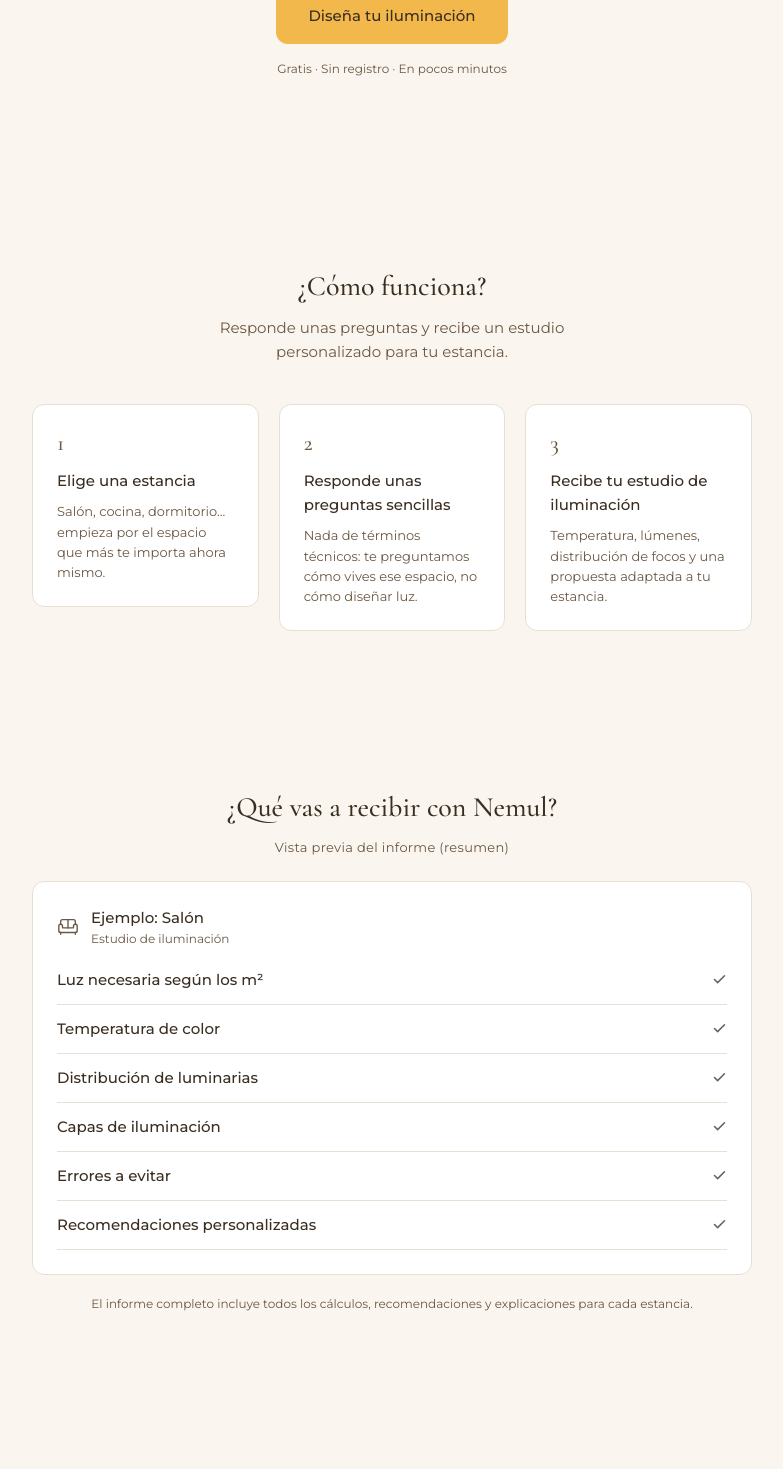
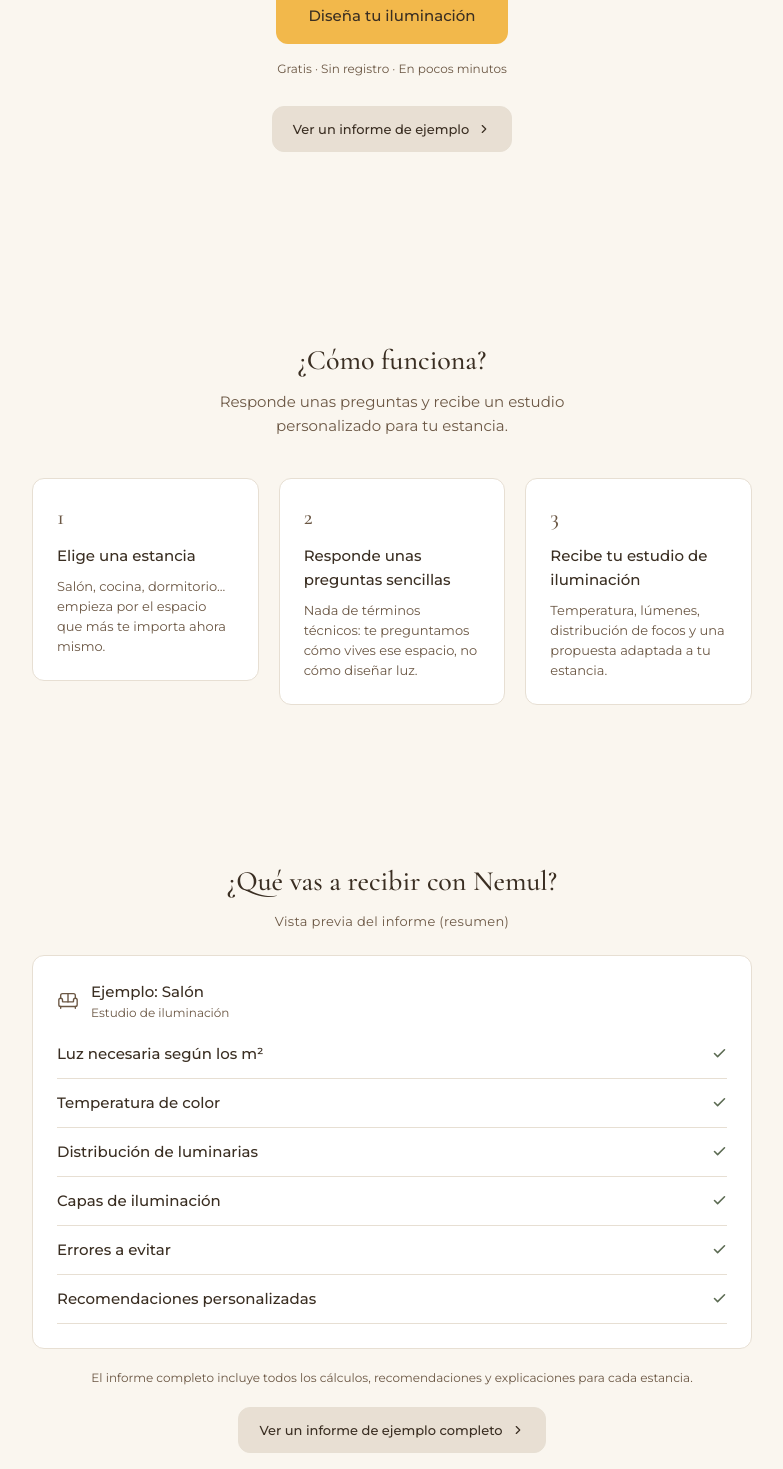
Before and after one commit to digitaldma2026-crypto/nemul-app, a React (Vite) app: page / in a window 1280 px wide. Shown: the part 361-1830 px from the top of the page, without its empty margins (248-1031 px from the left). Built offline with nearby package versions, Linux system fonts and the light colour scheme.

Commit message:
Add files via upload

```diff
--- a/App.jsx
+++ b/App.jsx
@@ -1,5 +1,20 @@
 import { useState, useEffect, useRef } from "react";
-import { track } from "@vercel/analytics/react";
+import { track as vercelTrack } from "@vercel/analytics/react";
+
+// gaEvent ya estaba protegido con try/catch —"la analítica nunca debe romper la
+// experiencia"— pero track() de Vercel se llamaba a pelo. Y varios botones
+// hacen track(...) y justo después cambian de pantalla: si track() falla (un
+// bloqueador de anuncios, la protección antiseguimiento del móvil, la red),
+// la excepción corta el manejador y el cambio de pantalla nunca ocurre. El
+// botón parece muerto: lo pulsas y no pasa nada. Envolverlo aquí arregla de
+// una vez todas las llamadas del archivo.
+function track(name, params) {
+  try {
+    vercelTrack(name, params);
+  } catch (e) {
+    // silencioso, a propósito
+  }
+}
 
 // Envía un evento a Google Analytics (gratis, sin límite en el volumen de
 // tráfico actual). Si gtag todavía no ha cargado, simplemente no hace nada
@@ -3503,6 +3518,8 @@ const LANDING_COPY = {
     heroSubtitle: "Recibe una propuesta de iluminación personalizada en pocos minutos. No necesitas conocimientos técnicos.",
     heroCta: "Diseña tu iluminación",
     heroTrust: "Gratis · Sin registro · En pocos minutos",
+    sampleLink: "Ver un informe de ejemplo",
+    showcaseSampleLink: "Ver un informe de ejemplo completo",
     langNotice: "",
     howTitle: "¿Cómo funciona?",
     howSubtitle: "Responde unas preguntas y recibe un estudio personalizado para tu estancia.",
@@ -3566,6 +3583,8 @@ const LANDING_COPY = {
     heroTitle: "The simplest way to design your home's lighting.",
     heroSubtitle: "Get professional recommendations in minutes. No technical knowledge required.",
     heroCta: "Start for free",
+    sampleLink: "See a sample report",
+    showcaseSampleLink: "See a full sample report",
     heroTrust: "No sign-up. No commitment. Free report in minutes.",
     langNotice: "Note: the interactive questionnaire is currently only available in Spanish. Full English support is coming soon.",
     howTitle: "How does it work?",
@@ -3673,7 +3692,7 @@ function LandingNav({ onStart, lang, setLang, t }) {
   );
 }
 
-function LandingHero({ onStart, t }) {
+function LandingHero({ onStart, onSeeSample, t }) {
   return (
     // El logo ya está en la barra fija justo encima; repetirlo aquí a 144 px
     // de alto empujaba el titular fuera de la primera pantalla en móvil.
@@ -3694,6 +3713,17 @@ function LandingHero({ onStart, t }) {
       <p className="font-body t-caption mt-4" style={{ color: COLORS.subtext }}>
         {t.heroTrust}
       </p>
+      {/* Aquí es donde alguien decide si le dedica cinco minutos o se va, y la
+          pregunta que tiene en la cabeza es "¿qué me vais a dar?". Estaba
+          contestada una pantalla más adentro, que es como no contestarla. */}
+      <button
+        onClick={onSeeSample}
+        className="tap-scale mt-7 inline-flex items-center gap-2 rounded-xl px-5 py-3 font-body t-small font-medium transition-all duration-200"
+        style={{ color: COLORS.text, backgroundColor: COLORS.bgAlt, border: `1px solid ${COLORS.border}` }}
+      >
+        {t.sampleLink}
+        <ChevronRight size={14} color={COLORS.text} />
+      </button>
       {t.langNotice && (
         <p className="font-body t-caption mt-5 max-w-sm mx-auto rounded-lg px-4 py-3" style={{ color: COLORS.text, backgroundColor: COLORS.bgAlt }}>
           {t.langNotice}
@@ -3737,7 +3767,7 @@ function PreviewRow({ label }) {
   );
 }
 
-function ProductShowcaseSection({ t }) {
+function ProductShowcaseSection({ t, onSeeSample }) {
   return (
     <section className="max-w-3xl mx-auto px-6 py-20">
       <Reveal>
@@ -3763,6 +3793,19 @@ function ProductShowcaseSection({ t }) {
       <p className="font-body t-caption text-center mt-5" style={{ color: COLORS.subtext }}>
         {t.showcaseFooter}
       </p>
+      {/* Esta sección enseña seis titulares de lo que lleva el informe y luego
+          dice "el informe completo incluye...". Es el sitio exacto donde a uno
+          le apetece verlo entero, y hasta ahora no había por dónde. */}
+      <div className="text-center">
+        <button
+          onClick={onSeeSample}
+          className="tap-scale mt-5 inline-flex items-center gap-2 rounded-xl px-5 py-3 font-body t-small font-medium transition-all duration-200"
+          style={{ color: COLORS.text, backgroundColor: COLORS.bgAlt, border: `1px solid ${COLORS.border}` }}
+        >
+          {t.showcaseSampleLink}
+          <ChevronRight size={14} color={COLORS.text} />
+        </button>
+      </div>
     </section>
   );
 }
@@ -3928,7 +3971,7 @@ function LandingFooter({ t }) {
   );
 }
 
-function LandingPage({ onStart }) {
+function LandingPage({ onStart, onSeeSample }) {
   const [lang, setLang] = useState("es");
   const t = LANDING_COPY[lang];
 
@@ -3941,9 +3984,9 @@ function LandingPage({ onStart }) {
     <div className="min-h-screen w-full" style={{ backgroundColor: COLORS.bg }}>
       <style>{FONT_STYLE}</style>
       <LandingNav onStart={onStart} lang={lang} setLang={setLang} t={t} />
-      <LandingHero onStart={onStart} t={t} />
+      <LandingHero onStart={onStart} onSeeSample={onSeeSample} t={t} />
       <HowItWorksSection t={t} />
-      <ProductShowcaseSection t={t} />
+      <ProductShowcaseSection t={t} onSeeSample={onSeeSample} />
       <CredentialSection t={t} />
       <AccessSection onStart={onStart} t={t} />
       <LandingInstagramSection t={t} />
@@ -3955,7 +3998,29 @@ function LandingPage({ onStart }) {
 
 
 export default function NemulApp() {
-  const [screen, setScreen] = useState("landing");
+  // nemul.app/?ejemplo abre el informe de ejemplo directamente, sin pasar por
+  // la portada. Sirve para enlazarlo desde fuera —la bio de Instagram, un
+  // mensaje— y para comprobar que la pantalla funciona sin depender de que el
+  // botón responda.
+  const [screen, setScreen] = useState(() => {
+    try {
+      if (new URLSearchParams(window.location.search).has("ejemplo")) return "sample";
+    } catch (e) {
+      // si no hay window (o la URL es rara), se entra por la portada
+    }
+    return "landing";
+  });
+
+  // Desde dónde se abrió el ejemplo, para que "Volver" devuelva ahí y no a una
+  // pantalla por la que esa persona no ha pasado. Por defecto la portada: es
+  // donde cae quien entra directo por nemul.app/?ejemplo.
+  const [sampleFrom, setSampleFrom] = useState("landing");
+  const openSample = (desde) => {
+    track("sample_report_click", { desde });
+    gaEvent("sample_report_click", { desde });
+    setSampleFrom(desde);
+    setScreen("sample");
+  };
   const [selectedRoomIds, setSelectedRoomIds] = useState([]);
   const [roomIndex, setRoomIndex] = useState(0);
   const [stepIndex, setStepIndex] = useState(0);
@@ -4089,7 +4154,12 @@ export default function NemulApp() {
   const viewingPlan = savedPlans.find((p) => p.id === viewingPlanId);
 
   if (screen === "landing") {
-    return <LandingPage onStart={() => { track("landing_cta_click"); gaEvent("landing_cta_click"); setScreen("welcome"); }} />;
+    return (
+      <LandingPage
+        onStart={() => { track("landing_cta_click"); gaEvent("landing_cta_click"); setScreen("welcome"); }}
+        onSeeSample={() => { openSample("landing"); }}
+      />
+    );
   }
 
   return (
@@ -4104,11 +4174,11 @@ export default function NemulApp() {
           {screen === "welcome" && (
             <WelcomeScreen
               onStart={() => setScreen("rooms")}
-              onSeeSample={() => { track("sample_report_click"); gaEvent("sample_report_click"); setScreen("sample"); }}
+              onSeeSample={() => { openSample("welcome"); }}
             />
           )}
           {screen === "sample" && (
-            <SampleReportScreen onBack={() => setScreen("welcome")} onStart={() => setScreen("rooms")} />
+            <SampleReportScreen onBack={() => setScreen(sampleFrom)} onStart={() => setScreen("rooms")} />
           )}
           {screen === "home" && <HomeScreen plans={savedPlans} onOpenPlan={openPlan} onDeletePlan={deletePlan} onNewPlan={startNewPlanFromHome} />}
           {screen === "rooms" && (
```
